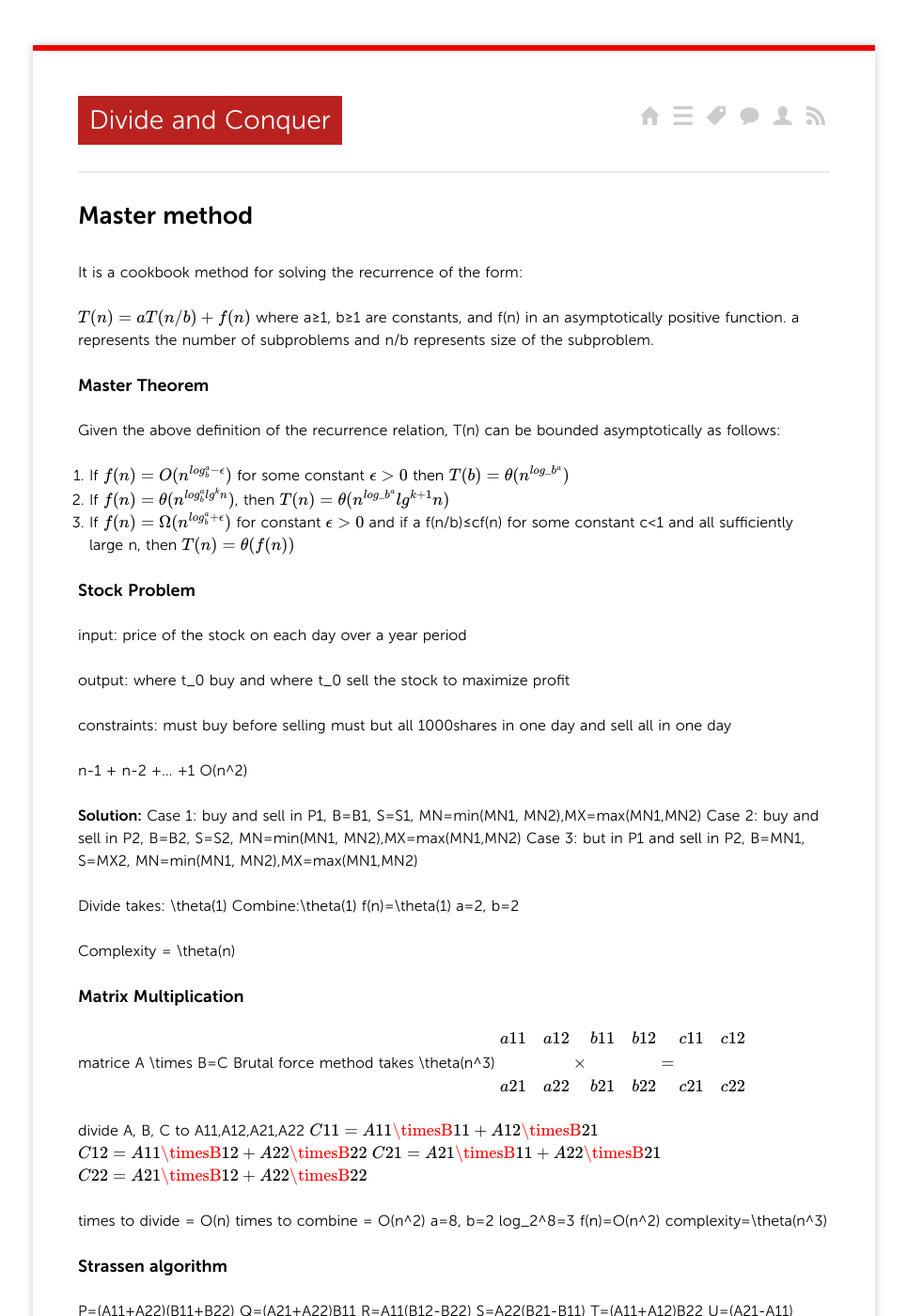
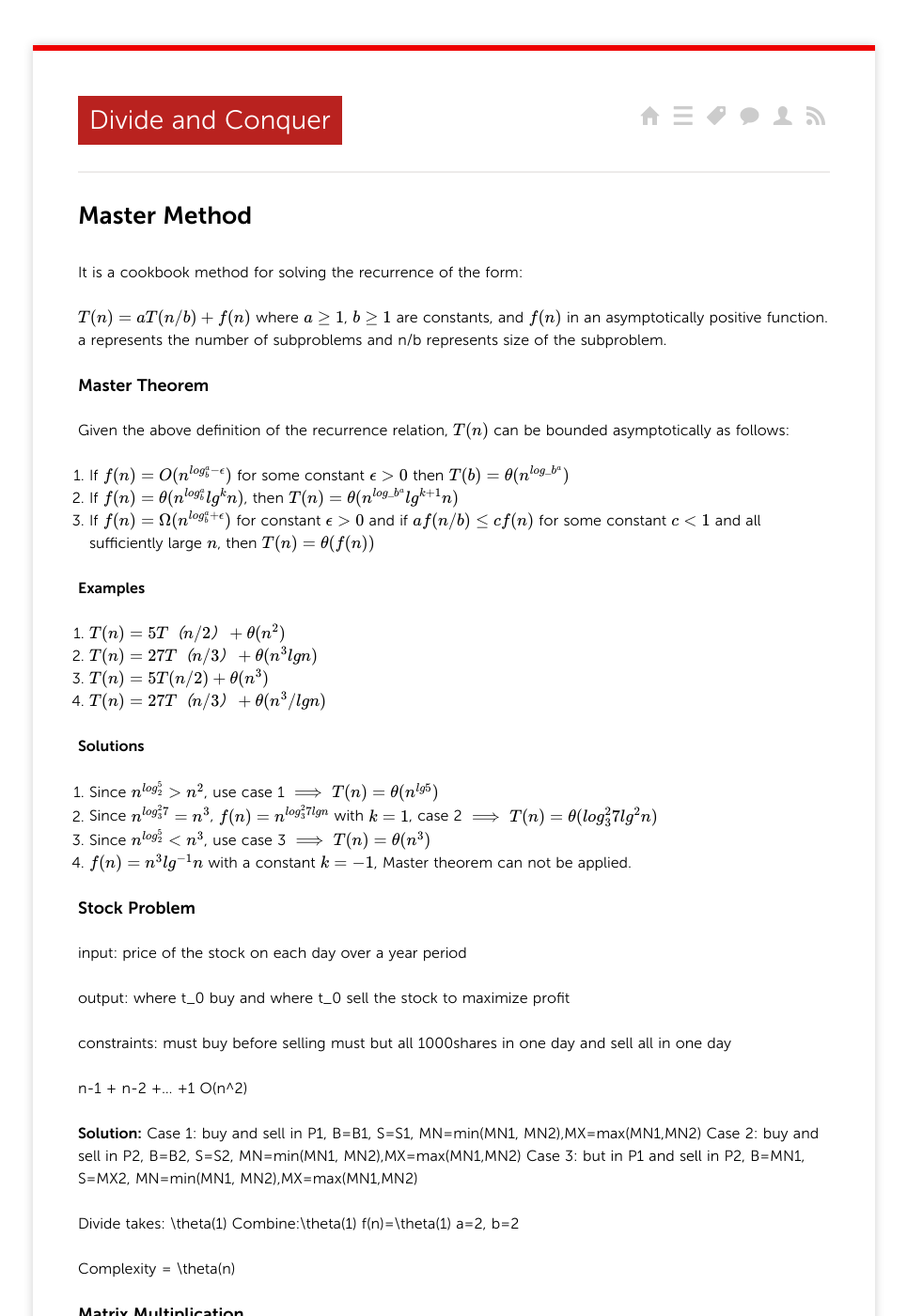
Before and after one commit to pineal/pineal.github.com, a Jekyll site: the page built from _posts/2014/2014-10-09-Divide-and-conquer.md, in a window 1280 px wide and 1400 px high. Shown: the whole window at 94% size, without its empty margins (157-1122 px from the left). Built offline with Jekyll 4.4.1, drawn with Linux system fonts in a browser that asks for light colours; nearby versions of some CDN libraries; Markdown is read by kramdown in place of the engine named in the settings; formulas are drawn with MathJax 3; comment, search, counter and statistics services are not loaded; some of the changed text lies outside the part shown.

Commit message:
finish master theorem of divide and conquer

```diff
--- a/_posts/2014/2014-10-09-Divide-and-conquer.md
+++ b/_posts/2014/2014-10-09-Divide-and-conquer.md
@@ -4,21 +4,36 @@ title: Divide and Conquer
 categories:
 - Algorithm
 tags:
-- Master Method
+- Master Theorem
+- Recursion
 ---
 
-##Master method
+##Master Method
 It is a cookbook method for solving the recurrence of the form:
 
 $$T(n)= aT(n/b) + f(n)$$
-where a≥1, b≥1 are constants, and f(n) in an asymptotically positive function. a represents the number of subproblems and n/b represents size of the subproblem.
+where $a≥1$, $b≥1$ are constants, and $f(n)$ in an asymptotically positive function. a represents the number of subproblems and n/b represents size of the subproblem.
 
 ###Master Theorem
-Given the above definition of the recurrence relation, T(n) can be bounded asymptotically as follows:
+Given the above definition of the recurrence relation, $T(n)$ can be bounded asymptotically as follows:
 
 1. If $f(n)=O(n^{log_b^a - \epsilon})$ for some constant $\epsilon>0$ then $$T(b)= \theta(n^{log\_b^a})$$
-2. If $f(n)=\theta(n^{log\_b^alg^kn})$, then $$T(n)=\theta(n^{log\_b^a}lg^{k+1}n)$$
-3. If $f(n)=\Omega(n^{log\_b^a+\epsilon})$ for constant $\epsilon>0$ and if a f(n/b)≤cf(n) for some constant c<1 and all sufficiently large n, then $$T(n) = \theta(f(n))$$
+2. If $f(n)=\theta(n^{log\_b^a}lg^kn)$, then $$T(n)=\theta(n^{log\_b^a}lg^{k+1}n)$$
+3. If $f(n)=\Omega(n^{log\_b^a+\epsilon})$ for constant $\epsilon>0$ and if $af(n/b)≤cf(n)$ for some constant $c<1$ and all sufficiently large $n$, then $$T(n) = \theta(f(n))$$
+
+**Examples**
+
+1. $T(n)=5T（n/2） + \theta(n^2)$
+2. $T(n)=27T（n/3） + \theta(n^3lgn)$
+3. $T(n)=5T(n/2)+ \theta(n^3)$
+4. $T(n)=27T（n/3） + \theta(n^3/lgn)$
+
+**Solutions**
+
+1. Since $n^{log\_2^5}>n^2$, use case 1 $\implies$ $T(n)=\theta(n^{lg5})$
+2. Since $n^{log\_3^27} = n^3$, $f(n) = n^{log\_3^27 lgn}$ with $k=1$, case 2 $\implies$ $T(n)=\theta(log\_3^27 lg^2n)$
+3. Since $n^{log\_2^5}<n^3$, use case 3 $\implies$ $T(n)=\theta(n^3)$
+4. $f(n)=n^3lg^{-1}n$ with a constant $k=-1$, Master theorem can not be applied.
 
 ###Stock Problem
 input: price of the stock on each day over a year period
```
